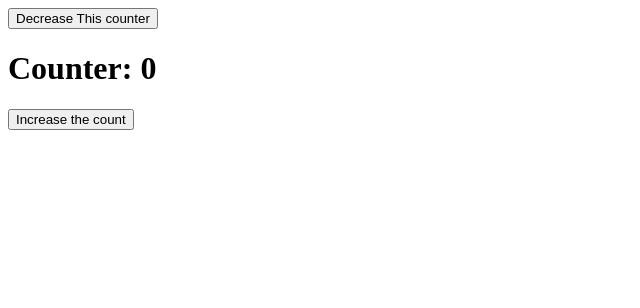
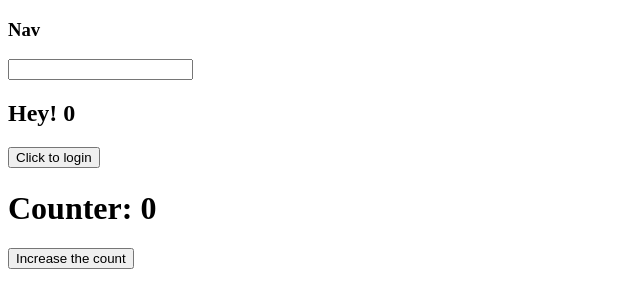
Before and after one commit to Iancahn/redux, a React (Create React App) app: page / in a window 1280 px wide. Shown: the top 308 px of the page, without its empty margins (0-640 px from the left). Built offline with nearby package versions, Linux system fonts and the light colour scheme.

Commit message:
Redux lessons
I now understand how touse  useDispatch and useSelector to fetch data from our Store/State.

```diff
--- a/src/App.js
+++ b/src/App.js
@@ -1,22 +1,31 @@
 import React, { useState } from 'react';
 import './App.css';
+import { useSelector, useDispatch } from 'react-redux';
+import Nav from './Nav';
+
 
 function App() {
-  const [count, setCount] = useState(0);
+  // const [count, setCount] = useState(0);
 
-  function prevCount() {
-    setCount(prev => prev - 1)
-  }
+  // function prevCount() {
+  //   setCount(prev => prev - 1)
+  // }
 
-  function nextCount() {
-    setCount(next => next + 1)
-  }
+  // function nextCount() {
+  //   setCount(next => next + 1)
+  // }
 
+  const counter = useSelector((state) => state.counter);
+  const signedIn = useSelector((state) => state.isLogged);
+  const dispatch = useDispatch();
   return (
     <div>
-      <button onClick={prevCount} >Decrease This counter</button>
-      <h1>Counter: {count}</h1>
-      <button onClick={nextCount} >Increase the count</button>
+      <Nav />
+      {signedIn && (
+        <h1>You are signed in now</h1>
+      )}
+      <h1>Counter: {counter}</h1>
+      <button onClick={() => dispatch({ type: 'INCREMENT' })}>Increase the count</button>
     </div >
   )
 }
--- /dev/null
+++ b/src/Nav.js
@@ -0,0 +1,13 @@
+import React from 'react';
+import Search from './Search';
+
+const Nav = () => {
+    return (
+        <nav>
+            <h3>Nav</h3>
+            <Search />
+        </nav>
+    );
+}
+
+export default Nav;
--- /dev/null
+++ b/src/Search.jsx
@@ -0,0 +1,16 @@
+import React from 'react';
+import { useSelector, useDispatch } from 'react-redux/';
+
+const Search = () => {
+    const counter = useSelector(state => state.counter)
+    const dispatch = useDispatch();
+    return (
+        <div>
+            <input type="text" />
+            <h1>Hey! {counter}</h1>
+            <button onClick={() => dispatch({ type: 'SIGN_IN' })}>Click to login</button>
+        </div>
+    );
+}
+
+export default Search;
--- a/src/index.js
+++ b/src/index.js
@@ -3,9 +3,10 @@ import ReactDOM from 'react-dom/client';
 import App from './App';
 import reportWebVitals from './reportWebVitals';
 import { configureStore } from '@reduxjs/toolkit';
-//Reducers
+//Reducers test
 import counterReducer from './reducers/counter';
 import loggedReducer from './reducers/isLogged';
+import { Provider } from 'react-redux';
 
 const store = configureStore({
   reducer: {
@@ -20,7 +21,9 @@ const store = configureStore({
 const root = ReactDOM.createRoot(document.getElementById('root'));
 root.render(
   <React.StrictMode>
-    <App />
+    <Provider store={store}>
+      <App />
+    </Provider>
   </React.StrictMode>
 );
 
```
Also changed, not shown: src/actions/counter.jsx (added).
